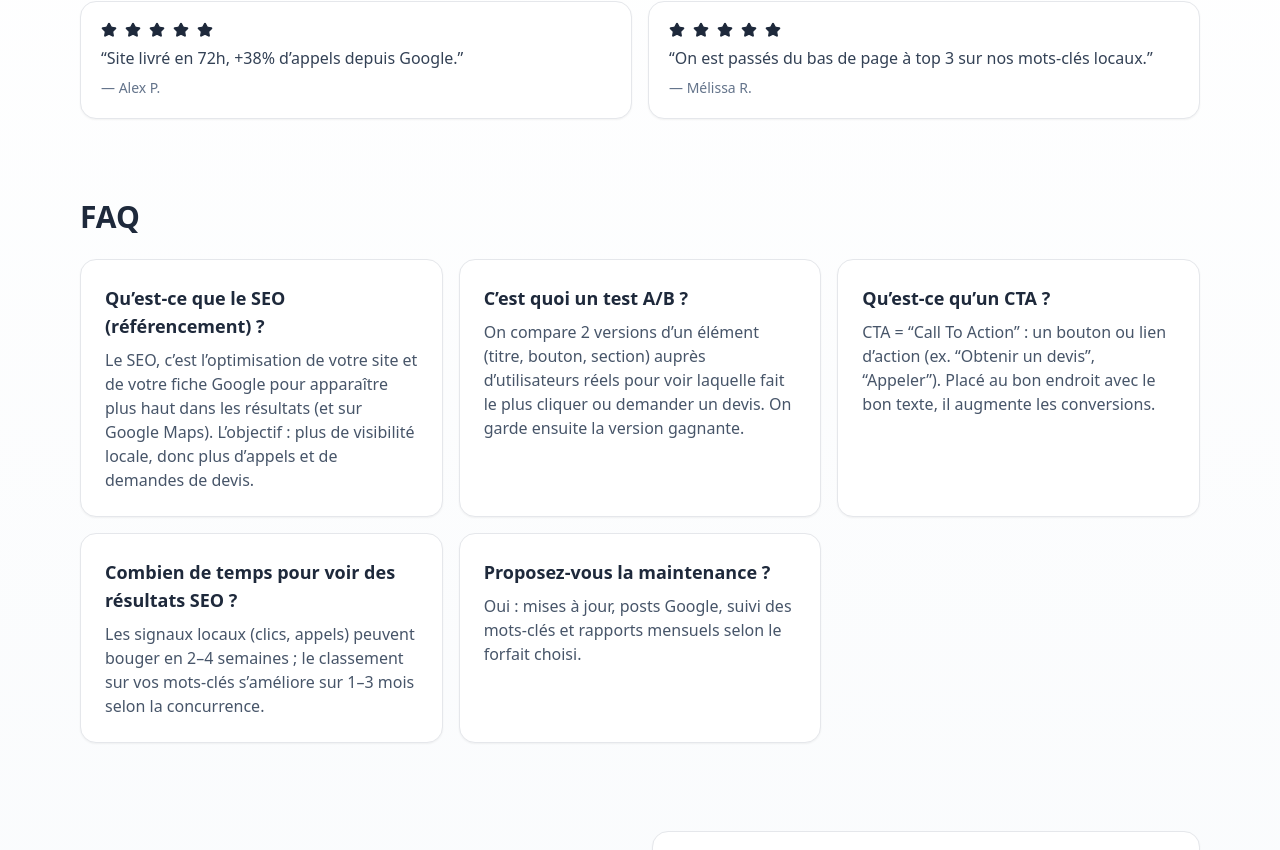
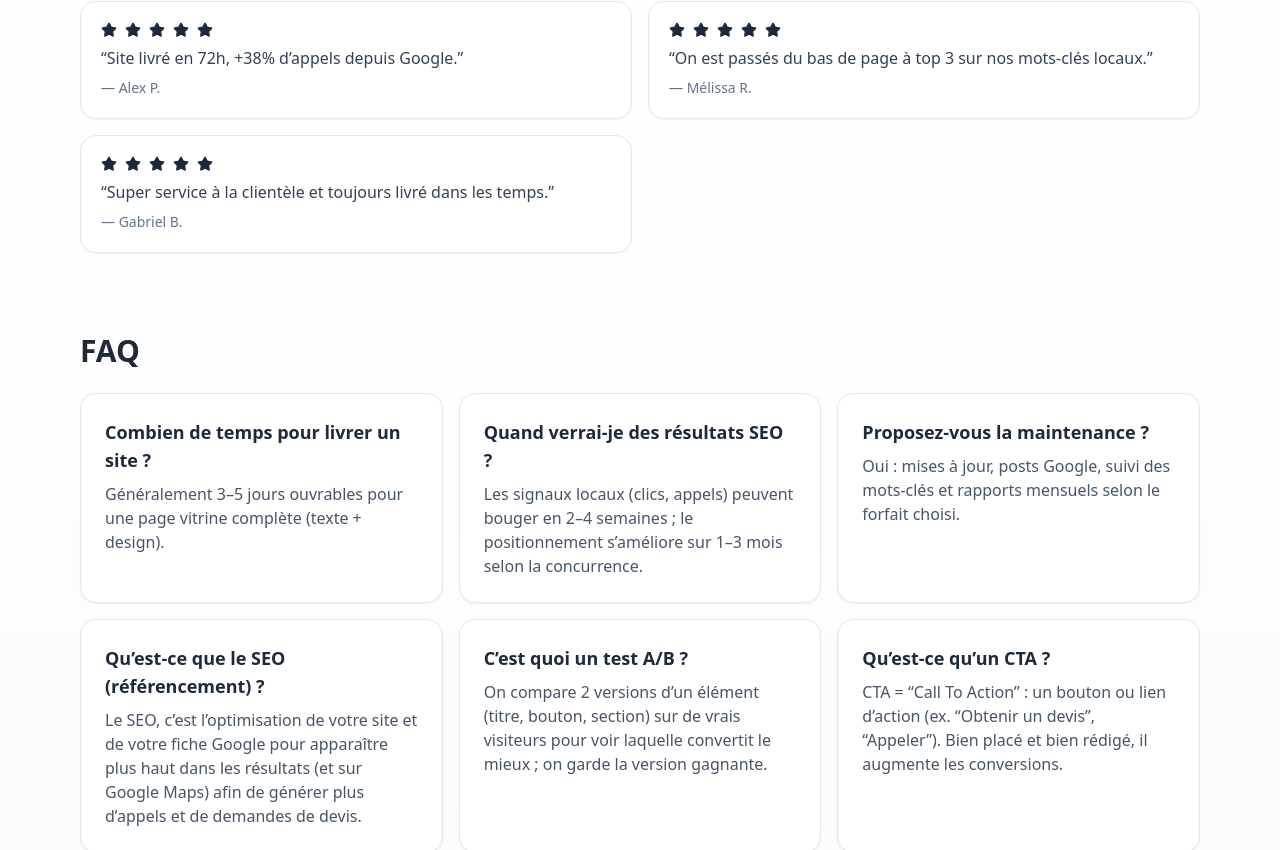
Before and after one commit to cadore93/nordik-ai-site, a Next.js app: page / in a window 1280 px wide. Shown: the part 1730-2580 px from the top of the page. Built offline with nearby package versions, Linux system fonts and the light colour scheme.

Commit message:
Update page.jsx

```diff
--- a/app/page.jsx
+++ b/app/page.jsx
@@ -16,6 +16,7 @@ export default function Page() {
   const testimonials = [
     { name: "Alex P.", text: "Site livré en 72h, +38% d’appels depuis Google.", stars: 5 },
     { name: "Mélissa R.", text: "On est passés du bas de page à top 3 sur nos mots‑clés locaux.", stars: 5 },
+    { name: "Gabriel B.", text: "Super service à la clientèle et toujours livré dans les temps.", stars: 5 },
   ];
   const plans = [
     { name: "Starter", price: "399$", items: ["Site vitrine 1 page", "Intégration Google Maps/Contact", "Livraison 72h"]},
@@ -25,13 +26,34 @@ export default function Page() {
 
   ];
 // --- données FAQ (au-dessus du return) ---
+// --- FAQ (à placer AU-DESSUS du return, avec services/plans) ---
 const faqs = [
-  { q: "Qu’est-ce que le SEO (référencement) ?", a: "Le SEO, c’est l’optimisation de votre site et de votre fiche Google pour apparaître plus haut dans les résultats (et sur Google Maps). L’objectif : plus de visibilité locale, donc plus d’appels et de demandes de devis." },
-  { q: "C’est quoi un test A/B ?", a: "On compare 2 versions d’un élément (titre, bouton, section) auprès d’utilisateurs réels pour voir laquelle fait le plus cliquer ou demander un devis. On garde ensuite la version gagnante." },
-  { q: "Qu’est-ce qu’un CTA ?", a: "CTA = “Call To Action” : un bouton ou lien d’action (ex. “Obtenir un devis”, “Appeler”). Placé au bon endroit avec le bon texte, il augmente les conversions." },
-  { q: "Combien de temps pour voir des résultats SEO ?", a: "Les signaux locaux (clics, appels) peuvent bouger en 2–4 semaines ; le classement sur vos mots-clés s’améliore sur 1–3 mois selon la concurrence." },
-  { q: "Proposez-vous la maintenance ?", a: "Oui : mises à jour, posts Google, suivi des mots-clés et rapports mensuels selon le forfait choisi." }
+  {
+    q: "Combien de temps pour livrer un site ?",
+    a: "Généralement 3–5 jours ouvrables pour une page vitrine complète (texte + design)."
+  },
+  {
+    q: "Quand verrai-je des résultats SEO ?",
+    a: "Les signaux locaux (clics, appels) peuvent bouger en 2–4 semaines ; le positionnement s’améliore sur 1–3 mois selon la concurrence."
+  },
+  {
+    q: "Proposez-vous la maintenance ?",
+    a: "Oui : mises à jour, posts Google, suivi des mots-clés et rapports mensuels selon le forfait choisi."
+  },
+  {
+    q: "Qu’est-ce que le SEO (référencement) ?",
+    a: "Le SEO, c’est l’optimisation de votre site et de votre fiche Google pour apparaître plus haut dans les résultats (et sur Google Maps) afin de générer plus d’appels et de demandes de devis."
+  },
+  {
+    q: "C’est quoi un test A/B ?",
+    a: "On compare 2 versions d’un élément (titre, bouton, section) sur de vrais visiteurs pour voir laquelle convertit le mieux ; on garde la version gagnante."
+  },
+  {
+    q: "Qu’est-ce qu’un CTA ?",
+    a: "CTA = “Call To Action” : un bouton ou lien d’action (ex. “Obtenir un devis”, “Appeler”). Bien placé et bien rédigé, il augmente les conversions."
+  }
 ];
+
 
 
 
@@ -160,6 +182,7 @@ const faqs = [
 </section>
 
 
+
       {/* CONTACT */}
       <section id="contact" className="container py-12">
         <div className="grid md:grid-cols-2 gap-6 items-center">
```
